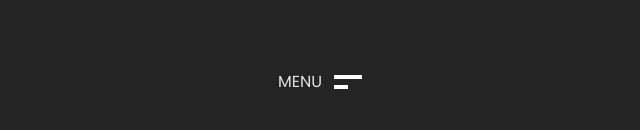
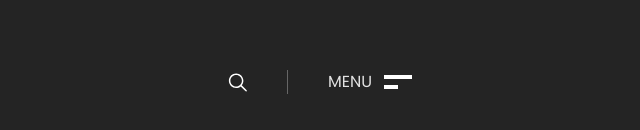
Before and after one commit to aehamdy/gleamy-agency, a React (Vite) app: page / in a window 1280 px wide. Shown: the part 318-448 px from the top of the page, without its empty margins (320-960 px from the left). Built offline with nearby package versions, Linux system fonts and the light colour scheme.

Commit message:
Feat: Create RightHeaderPanel component

```diff
--- a/src/App.jsx
+++ b/src/App.jsx
@@ -1,8 +1,9 @@
 import './App.css'
 import MenuButton from './components/MenuButton'
+import RightHeaderPanel from './components/RightHeaderPanel'
 
 function App() {
-  return <MenuButton />
+  return <RightHeaderPanel />
 }
 
 export default App
--- /dev/null
+++ b/src/components/RightHeaderPanel.jsx
@@ -0,0 +1,14 @@
+import MenuButton from "./MenuButton";
+import SearchButton from "./SearchButton";
+
+function RightHeaderPanel() {
+    return(
+        <div className="flex gap-10 h-6">
+            <SearchButton />
+            <span className="w-[1px] h-full bg-white-03"></span>
+            <MenuButton />
+        </div>
+    )
+}
+
+export default RightHeaderPanel;
--- a/tailwind.config.js
+++ b/tailwind.config.js
@@ -6,6 +6,10 @@ export default {
   ],
   theme: {
     extend: {
+      colors: {
+        'white': '#fff',
+        'white-03': 'rgba(255, 255, 255, 0.3)',
+      },
       transitionDuration: {
         'short': '300ms',
       }
```
